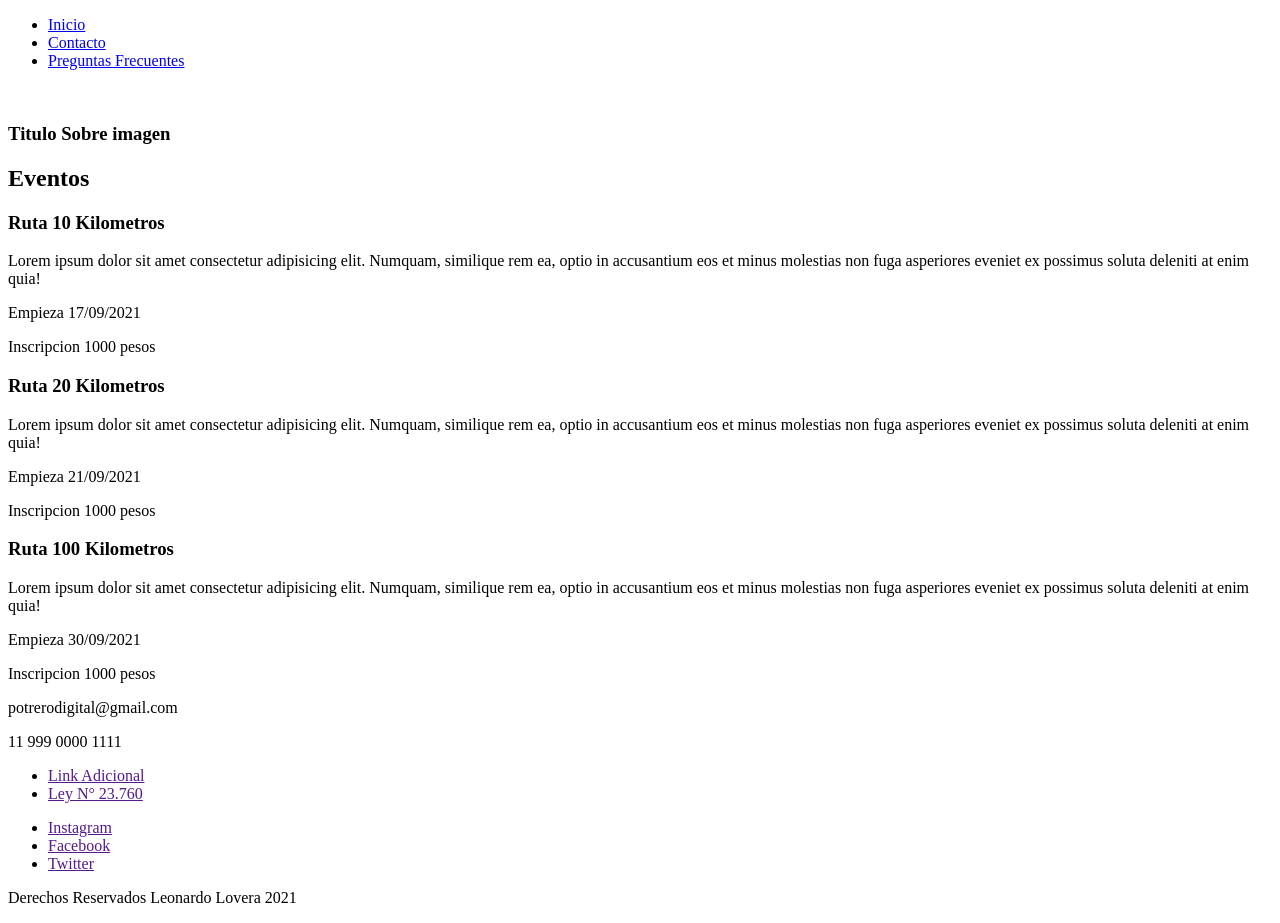
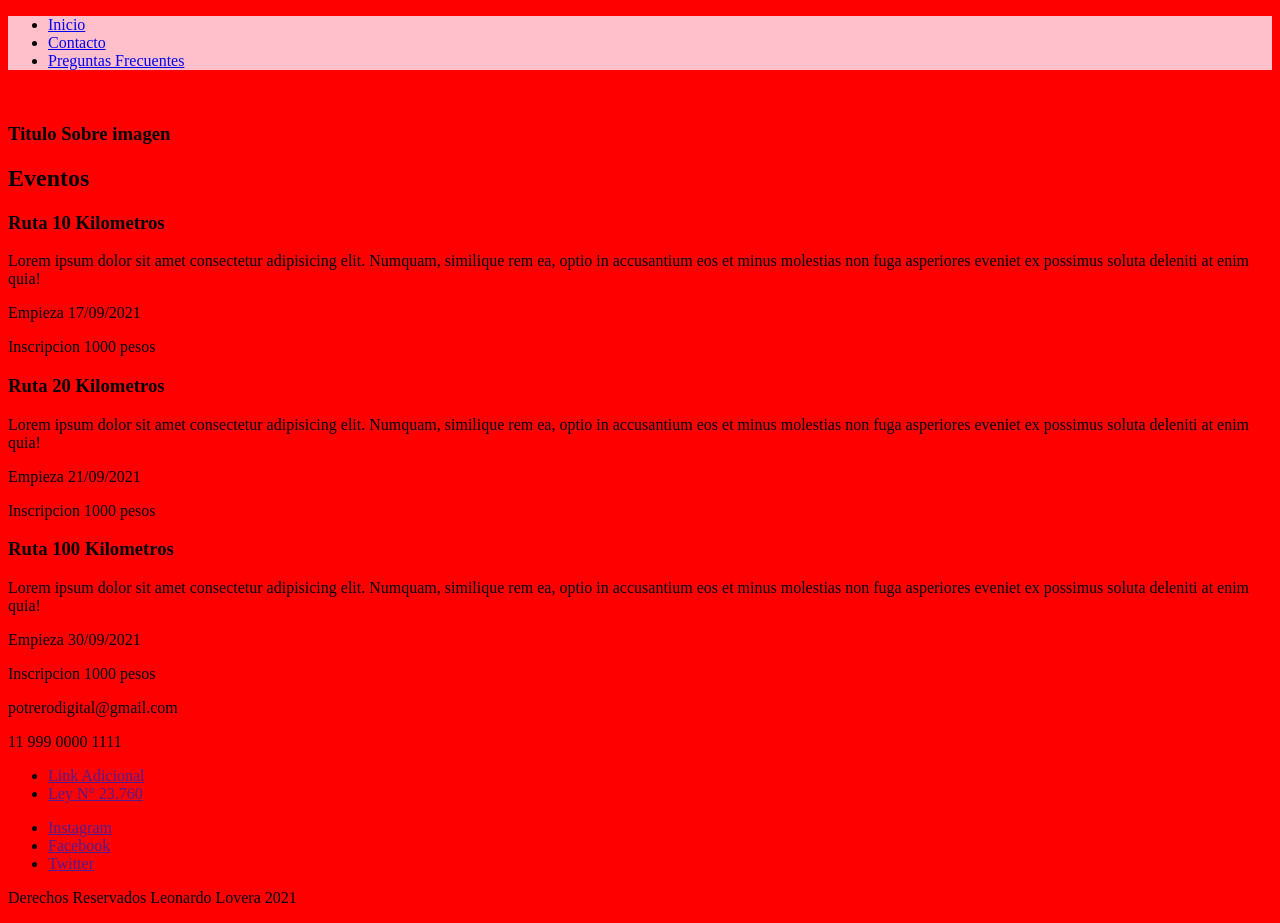
Before and after one commit to leoPotrero/villa-la-angostura, a plain HTML site: page index.html in a window 1280 px wide. Drawn offline with Linux system fonts and the light colour scheme.

Commit message:
Versión 3

```diff
--- a/index.html
+++ b/index.html
@@ -5,9 +5,18 @@
     <meta http-equiv="X-UA-Compatible" content="IE=edge">
     <meta name="viewport" content="width=device-width, initial-scale=1.0">
     <title>Potrero Digital | Inicio</title>
+    <!-- 3 Forma (Correcta) - Estilos en hoja externa -->
+    <link rel="stylesheet" href="css/estilos.css">
+    <!-- 2 Forma - Estilos con elemento <style> -->
+    <style>
+        body {
+            background-color: red;
+        }
+    </style>
 </head>
 <body>
-    <header>
+    <!-- 1 Forma - Estilos en linea  -->
+    <header style="background-color: pink;">
         <nav>
             <ul>
                 <li><a href="index.html">Inicio</a></li>
```
